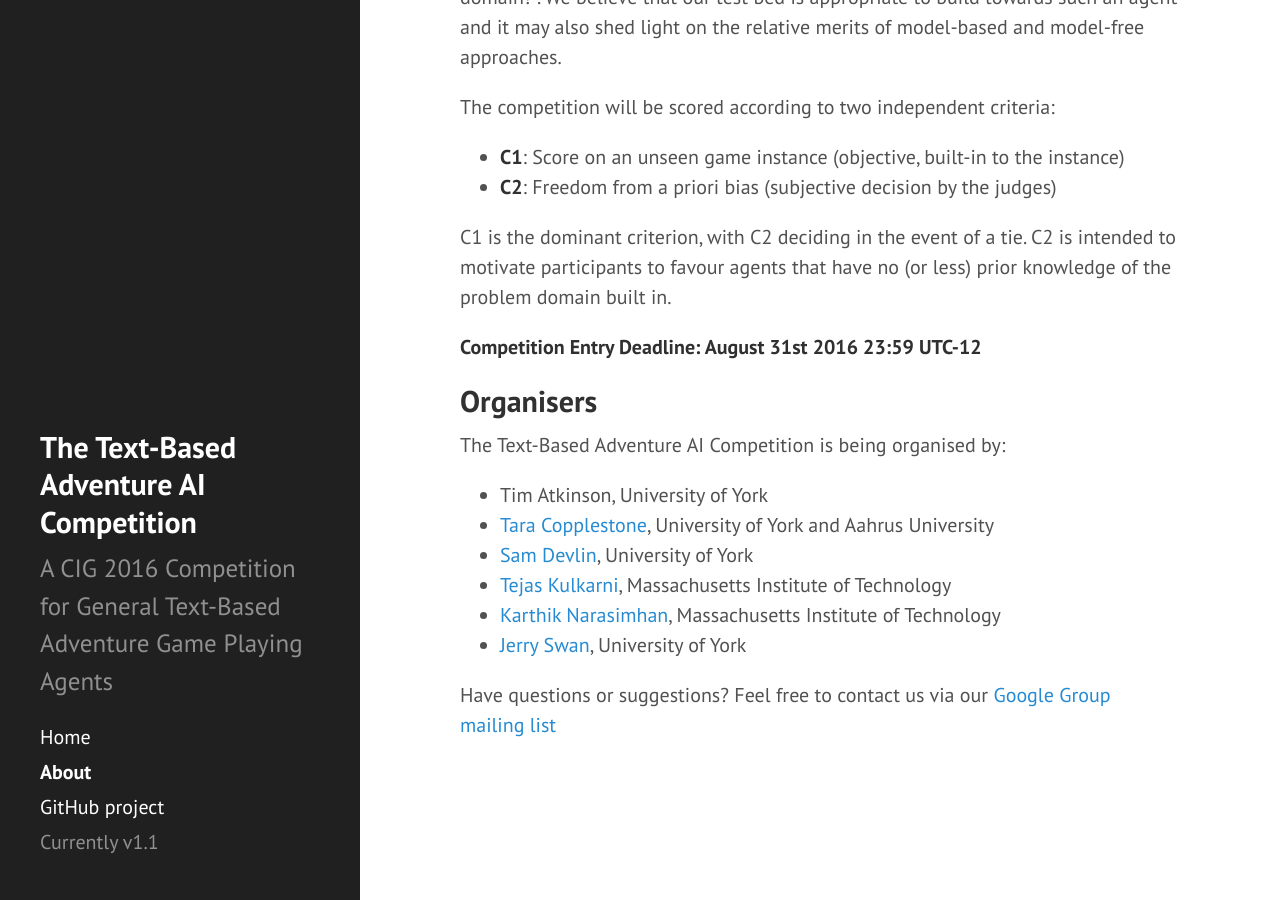
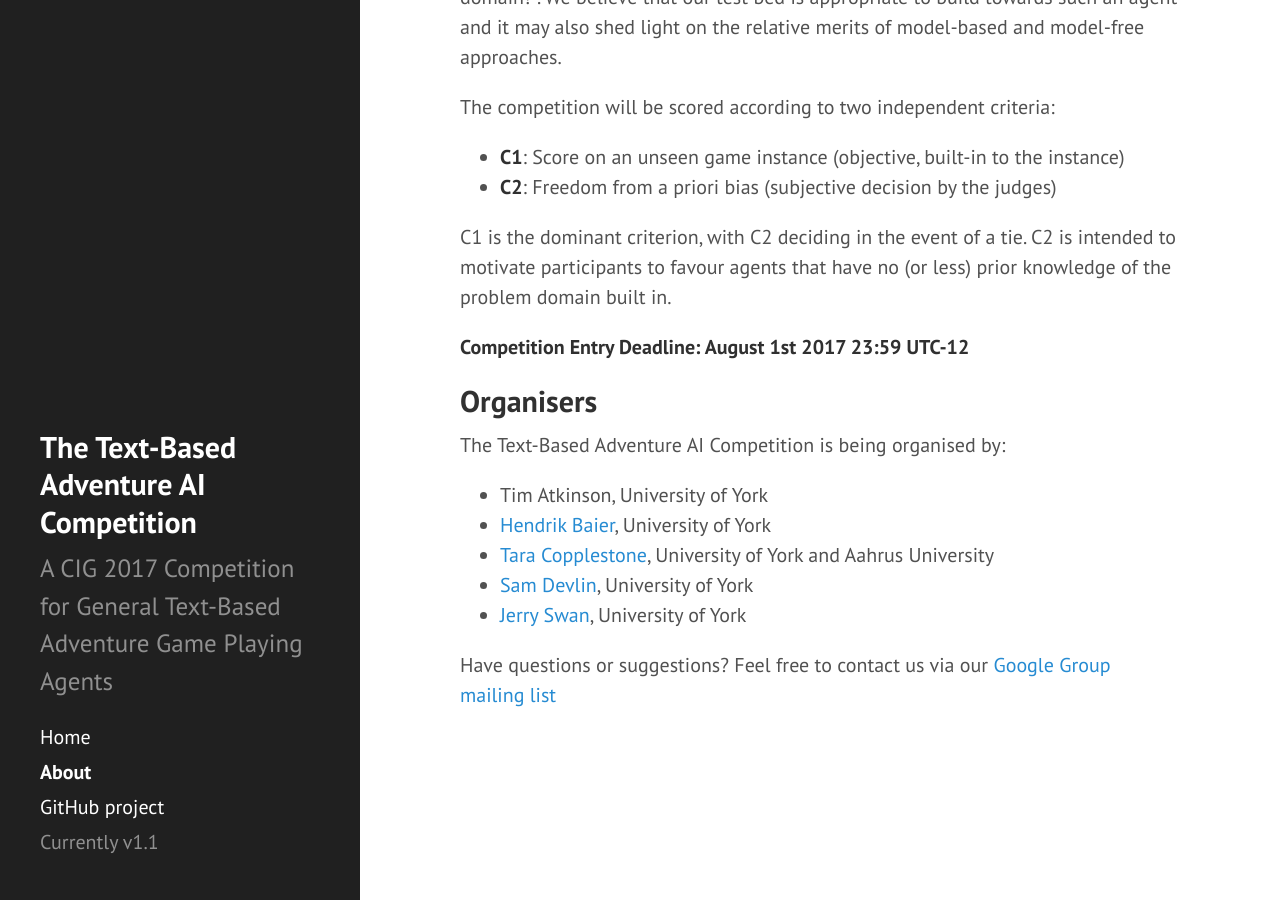
Before and after one commit to Atkrye/IEEE-CIG-Text-Adventurer-Competition, a Jekyll site: the page built from about.md, in a window 1280 px wide and 900 px high, scrolled down 598 px. Built offline with Jekyll 4.4.1, drawn with Linux system fonts in a browser that asks for light colours; Markdown is read by kramdown in place of the engine named in the settings.

Commit message:
Updated organisers and dates for 2017 competition

```diff
--- a/_config.yml
+++ b/_config.yml
@@ -8,8 +8,8 @@ permalink:        pretty
 
 # Setup
 title:            The Text-Based Adventure AI Competition
-tagline:          'A CIG 2016 Competition'
-description:      'A CIG 2016 Competition for General Text-Based Adventure Game Playing Agents'
+tagline:          'A CIG 2017 Competition'
+description:      'A CIG 2017 Competition for General Text-Based Adventure Game Playing Agents'
 url:              https://github.com/Atkrye/IEEE-CIG-Text-Adventurer-Competition
 baseurl:          /IEEE-CIG-Text-Adventurer-Competition
 
--- a/about.md
+++ b/about.md
@@ -14,17 +14,16 @@ The competition will be scored according to two independent criteria:
 
 C1 is the dominant criterion, with C2 deciding in the event of a tie. C2 is intended to motivate participants to favour agents that have no (or less) prior knowledge of the problem domain built in.
 
-**Competition Entry Deadline: August 31st 2016 23:59 UTC-12**
+**Competition Entry Deadline: August 1st 2017 23:59 UTC-12**
 
 ## Organisers
 
 The Text-Based Adventure AI Competition is being organised by:
 
 * Tim Atkinson, University of York
+* [Hendrik Baier](https://hendrikbaier.jimdo.com), University of York
 * [Tara Copplestone](http://www.taracopplestone.co.uk), University of York and Aahrus University
 * [Sam Devlin](https://www-users.cs.york.ac.uk/~devlin/), University of York
-* [Tejas Kulkarni](http://tejask.com), Massachusetts Institute of Technology
-* [Karthik Narasimhan](http://people.csail.mit.edu/karthikn/), Massachusetts Institute of Technology
 * [Jerry Swan](http://www.jerryswan.org), University of York
 
 Have questions or suggestions? Feel free to contact us via our [Google Group mailing list](https://groups.google.com/d/forum/text-adventure-ai-competition)
```
